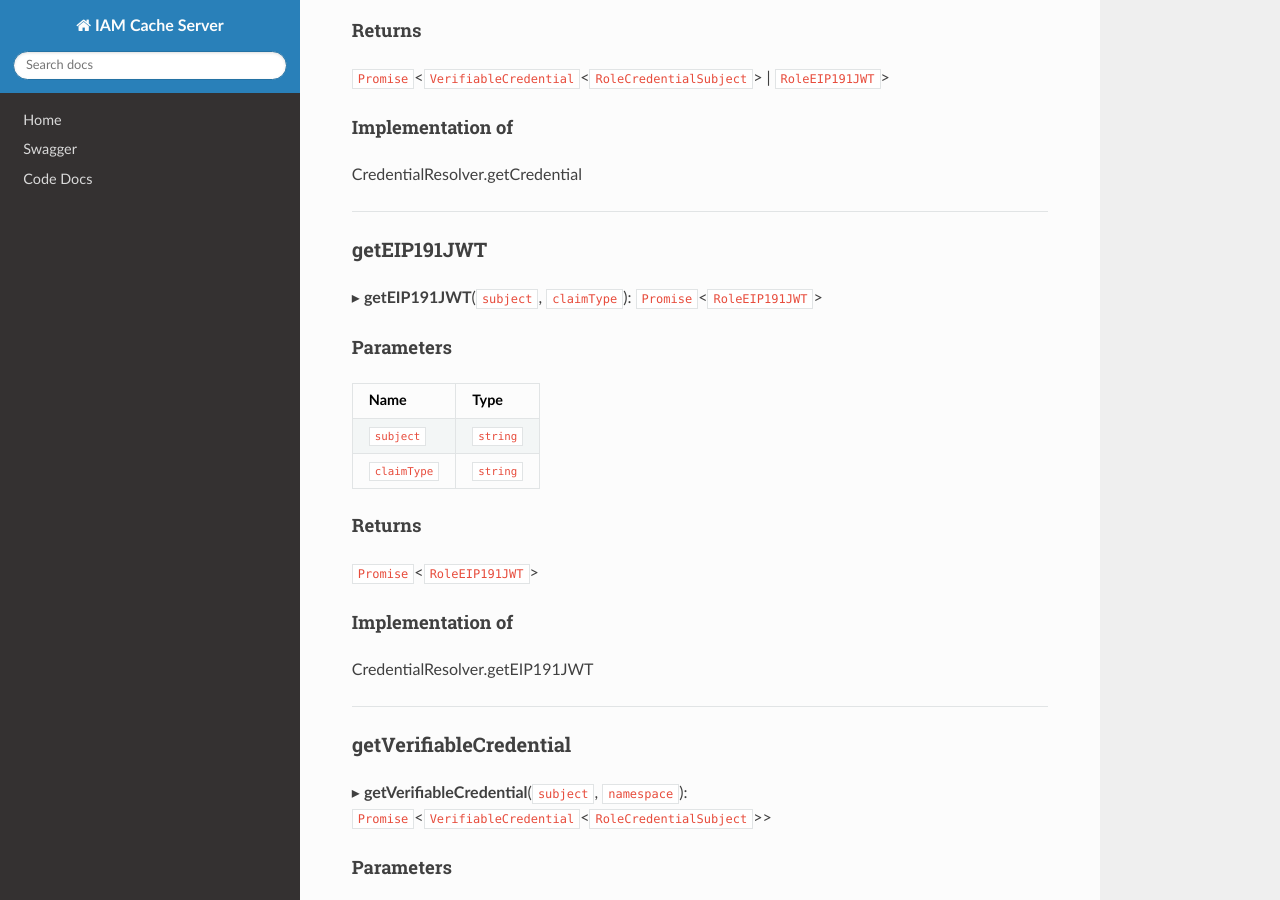
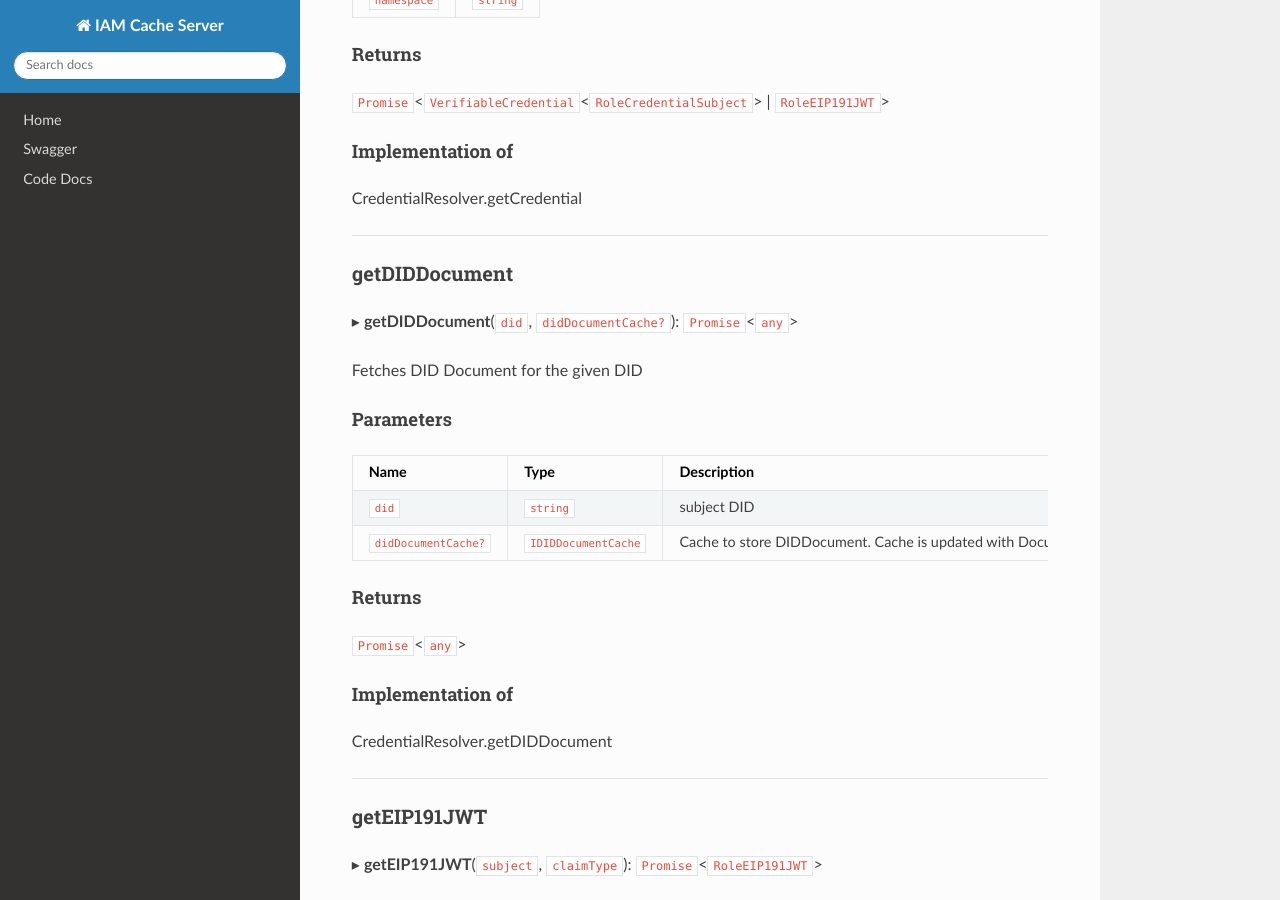
Before and after one commit to energywebfoundation/ssi-hub, an MkDocs documentation site: the page built from docs/api/classes/modules_claim_resolvers_credential_resolver.RoleCredentialResolver.md, in a window 1280 px wide and 900 px high, scrolled down 2544 px. Built offline with MkDocs 1.6.1, drawn with Linux system fonts in a browser that asks for light colours; nearby versions of some CDN libraries; some of the changed text lies outside the part shown.

```diff
--- a/docs/api/classes/modules_claim_resolvers_credential_resolver.RoleCredentialResolver.md
+++ b/docs/api/classes/modules_claim_resolvers_credential_resolver.RoleCredentialResolver.md
@@ -21,6 +21,7 @@
 - [credentialsOf](modules_claim_resolvers_credential_resolver.RoleCredentialResolver.md#credentialsof)
 - [eip191JwtsOf](modules_claim_resolvers_credential_resolver.RoleCredentialResolver.md#eip191jwtsof)
 - [getCredential](modules_claim_resolvers_credential_resolver.RoleCredentialResolver.md#getcredential)
+- [getDIDDocument](modules_claim_resolvers_credential_resolver.RoleCredentialResolver.md#getdiddocument)
 - [getEIP191JWT](modules_claim_resolvers_credential_resolver.RoleCredentialResolver.md#geteip191jwt)
 - [getVerifiableCredential](modules_claim_resolvers_credential_resolver.RoleCredentialResolver.md#getverifiablecredential)
 - [serviceEndpointsToCredentials](modules_claim_resolvers_credential_resolver.RoleCredentialResolver.md#serviceendpointstocredentials)
@@ -105,6 +106,29 @@ ___
 #### Implementation of
 
 CredentialResolver.getCredential
+
+___
+
+### getDIDDocument
+
+▸ **getDIDDocument**(`did`, `didDocumentCache?`): `Promise`<`any`\>
+
+Fetches DID Document for the given DID
+
+#### Parameters
+
+| Name | Type | Description |
+| :------ | :------ | :------ |
+| `did` | `string` | subject DID |
+| `didDocumentCache?` | `IDIDDocumentCache` | Cache to store DIDDocument. Cache is updated with Document retrieved for the DID |
+
+#### Returns
+
+`Promise`<`any`\>
+
+#### Implementation of
+
+CredentialResolver.getDIDDocument
 
 ___
 
--- a/package.json
+++ b/package.json
@@ -104,7 +104,7 @@
     "pako": "^2.0.4",
     "parse-duration": "^1.0.2",
     "passport": "^0.6.0",
-    "passport-did-auth": "^2.0.0-alpha.6",
+    "passport-did-auth": "^2.0.0-alpha.20",
     "passport-jwt": "^4.0.0",
     "pg": "^8.5.1",
     "redact-pii": "^3.2.3",
```
Also changed, not shown: other parts of docs/api/classes/modules_claim_resolvers_credential_resolver.RoleCredentialResolver.md (+0 -4 lines), docs/api/classes/modules_claim_resolvers_issuer_resolver.RoleIssuerResolver.md (+0 -4 lines), docs/api/classes/modules_claim_resolvers_revoker_resolver.RoleRevokerResolver.md (+0 -4 lines), 3 other files.
